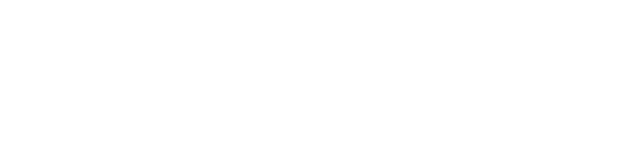
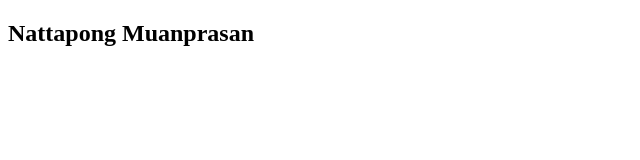
Before and after one commit to Nattapong-01/Test-Jan-norasat, a plain HTML site: page index.html in a window 1280 px wide. Shown: the whole page, without its empty margins (0-640 px from the left). Drawn offline with Linux system fonts and the light colour scheme.

Commit message:
Edit Body

```diff
--- a/index.html
+++ b/index.html
@@ -6,6 +6,6 @@
     <title>Document</title>
 </head>
 <body>
-
+    <H2>Nattapong Muanprasan</H2>
 </body>
 </html>
```
